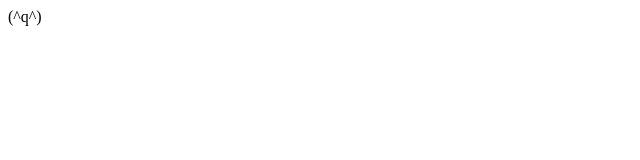
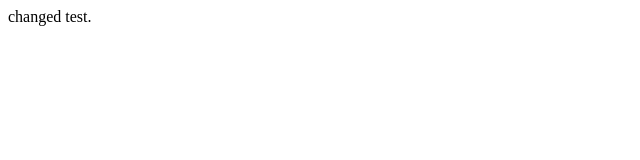
Before and after one commit to JUN-KOBAYASHI/DBAccess_Utils, a plain HTML site: page index.html in a window 1280 px wide. Shown: the full height of the page, 0-640 px from the left. Drawn offline with Linux system fonts and the light colour scheme.

Commit message:
Update index.html
文言変更

```diff
--- a/index.html
+++ b/index.html
@@ -1,5 +1,5 @@
 <html>
 <body>
-(^q^)
+changed test.
 </body>
 </html
```
